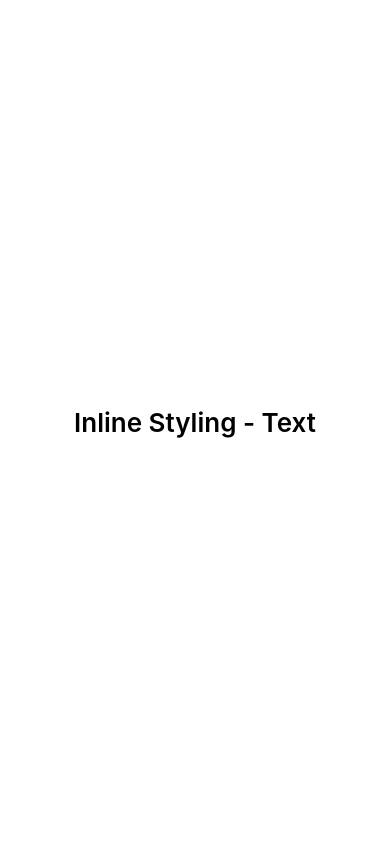
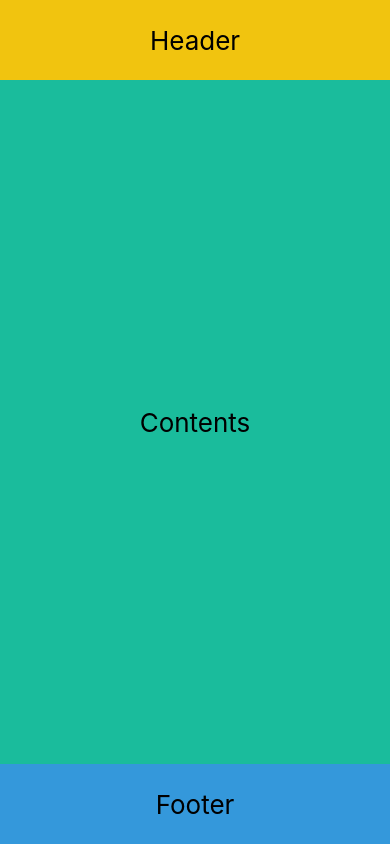
Before and after one commit to dev-t2/learn-prisma, a React Native app in the folder 03.style/: screen / in a window 390 px wide. Built offline with nearby package versions, Linux system fonts and the light colour scheme.

Commit message:
React Native Flex Style Update

```diff
--- a/03.style/App.tsx
+++ b/03.style/App.tsx
@@ -1,12 +1,15 @@
 import React, { FC, memo } from 'react';
-import { Text, View } from 'react-native';
+import { View } from 'react-native';
 
-import { textStyles, viewStyles } from './src/styles';
+import { viewStyles } from './src/styles';
+import { Contents, Footer, Header } from './src/components';
 
 const App: FC = () => {
   return (
     <View style={viewStyles.container}>
-      <Text style={textStyles.text}>Inline Styling - Text</Text>
+      <Header />
+      <Contents />
+      <Footer />
     </View>
   );
 };
--- /dev/null
+++ b/03.style/src/components/Contents.tsx
@@ -0,0 +1,14 @@
+import React, { FC, memo } from 'react';
+import { Text, View } from 'react-native';
+
+import styles from '../styles';
+
+const Contents: FC = () => {
+  return (
+    <View style={[styles.container, styles.contents]}>
+      <Text style={styles.text}>Contents</Text>
+    </View>
+  );
+};
+
+export default memo(Contents);
--- /dev/null
+++ b/03.style/src/components/Footer.tsx
@@ -0,0 +1,14 @@
+import React, { FC, memo } from 'react';
+import { Text, View } from 'react-native';
+
+import styles from '../styles';
+
+const Footer: FC = () => {
+  return (
+    <View style={[styles.container, styles.footer]}>
+      <Text style={styles.text}>Footer</Text>
+    </View>
+  );
+};
+
+export default memo(Footer);
--- /dev/null
+++ b/03.style/src/components/Header.tsx
@@ -0,0 +1,14 @@
+import React, { FC, memo } from 'react';
+import { Text, View } from 'react-native';
+
+import styles from '../styles';
+
+const Header: FC = () => {
+  return (
+    <View style={[styles.container, styles.header]}>
+      <Text style={styles.text}>Header</Text>
+    </View>
+  );
+};
+
+export default memo(Header);
--- /dev/null
+++ b/03.style/src/components/index.ts
@@ -0,0 +1,3 @@
+export { default as Contents } from './Contents';
+export { default as Footer } from './Footer';
+export { default as Header } from './Header';
--- a/03.style/src/styles.ts
+++ b/03.style/src/styles.ts
@@ -7,3 +7,26 @@ export const viewStyles = StyleSheet.create({
 export const textStyles = StyleSheet.create({
   text: { padding: 10, fontSize: 26, fontWeight: '600', color: 'black' },
 });
+
+export default StyleSheet.create({
+  container: {
+    width: '100%',
+    alignItems: 'center',
+    justifyContent: 'center',
+  },
+  header: {
+    height: 80,
+    backgroundColor: '#f1c40f',
+  },
+  contents: {
+    flex: 1,
+    backgroundColor: '#1abc9c',
+  },
+  footer: {
+    height: 80,
+    backgroundColor: '#3498db',
+  },
+  text: {
+    fontSize: 26,
+  },
+});
```
